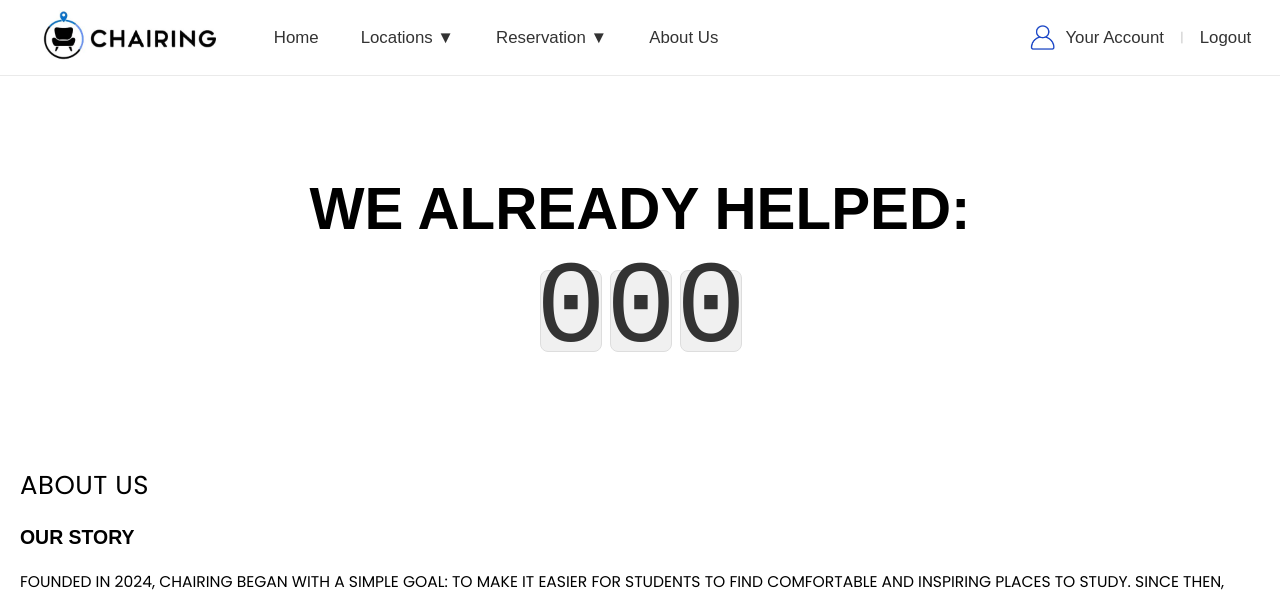
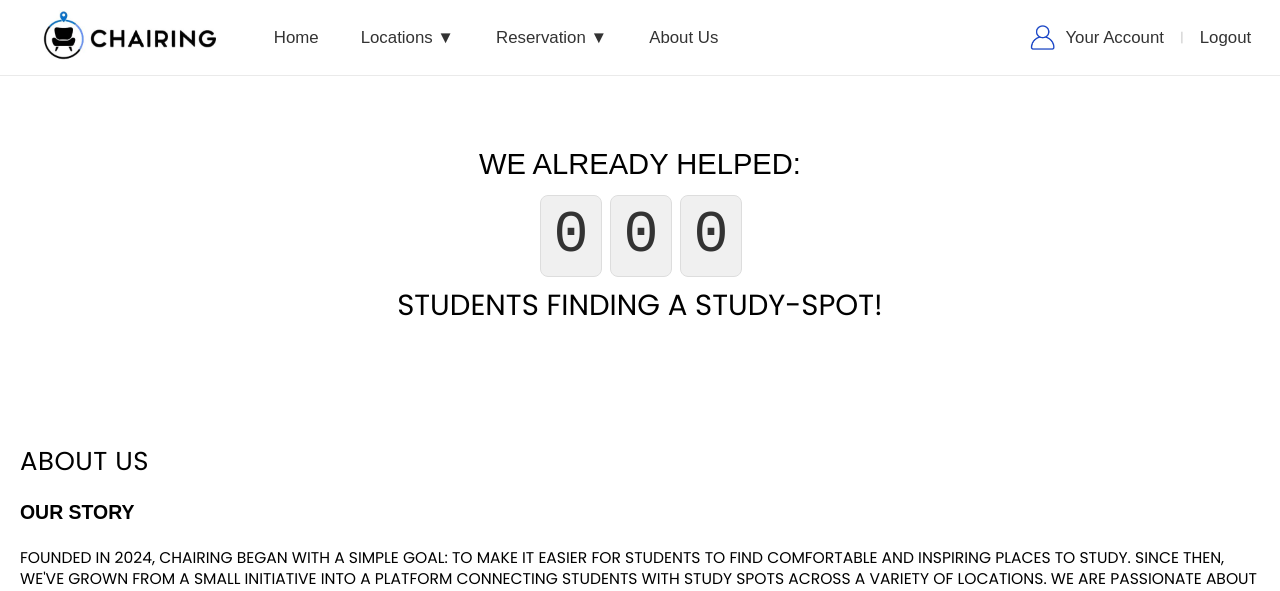
Before and after one commit to Marketplace-development/uneven-groups-a-d2024-group-1, a Flask app: page /about in a window 1280 px wide. Shown: the top 591 px of the page. Run offline with Flask 3, Linux system fonts and the light colour scheme; some libraries are stand-ins or nearby versions.

Commit message:
reservations counter

```diff
--- a/app/static/css/main.css
+++ b/app/static/css/main.css
@@ -66,6 +66,14 @@ body.about-page #reservation-count-container {
     margin: 0 auto;
     text-align: center;
 }
+#reservation-count-container p {
+    font-size: 1.5em;
+    margin-top: 20px;
+    color: #333; /* Text color */
+    font-family: 'Poppins', sans-serif; /* Font family */
+    font-weight: bold; /* Bold text */
+}
+
 
 
 
--- a/app/templates/about.html
+++ b/app/templates/about.html
@@ -61,8 +61,8 @@
     </div>
 </div>
 
-<div id="reservation-count-container" style="text-align: center; font-size: 3em; margin-top: 20px;">
-    <h2> We already helped:</h2>
+<div id="reservation-count-container" style="font-size: 1.5em; margin-top: 10px; font-family: 'Poppins', sans-serif; font-weight: normal; color: black;">
+    <h2 style="font-weight: lighter; margin-bottom: 10px;">We already helped:</h2>
     <div id="reservation-count" class="flip-clock">
         <div id="first-digit" class="flip-container">
             <div class="flip-card">
@@ -89,7 +89,13 @@
             </div>
         </div>
     </div>
+    <p style="font-size: 1.5em; margin-top: 10px; font-family: 'Poppins', sans-serif; font-weight: normal; color: black;">
+        students finding a study-spot!
+    </p>
 </div>
+
+
+
 
 <!-- Main Content of About Us Page -->
 <div class="container" style="margin-top: 80px; margin-bottom: 30px; padding: 20px;">
@@ -181,8 +187,8 @@
 
     // Fetch total reservations
     async function fetchReservations() {
-        const { data, error } = await supabase
-            .from('reservation') // Assuming 'reservations' is your table name
+        const { data, error, count } = await supabase
+            .from('reservation') // Assuming 'reservation' is the name of your table
             .select('id', { count: 'exact' }); // Count all reservations
 
         if (error) {
@@ -190,12 +196,19 @@
             return;
         }
 
-        const totalReservations = data.length;
+        console.log('Fetched reservation data:', data); // Log data to inspect it
+        console.log('Total reservations count:', count); // Log the count
+
+        // Set the counter
+        const totalReservations = count;
 
         // Update the flip clock number
-        const reservationCountElement = document.getElementById('reservation-count-container');
+        const reservationCountElement = document.getElementById('reservation-count');
         if (reservationCountElement) {
-            reservationCountElement.textContent = totalReservations.toString().padStart(3, '0'); // Pad with zeros
+            const paddedCount = totalReservations.toString().padStart(3, '0');
+            document.getElementById('first-digit').querySelector('.flip-card-front').textContent = paddedCount[0];
+            document.getElementById('second-digit').querySelector('.flip-card-front').textContent = paddedCount[1];
+            document.getElementById('third-digit').querySelector('.flip-card-front').textContent = paddedCount[2];
         }
     }
 
@@ -204,4 +217,6 @@
 </script>
 
 
+
+
 {% endblock %}
```
